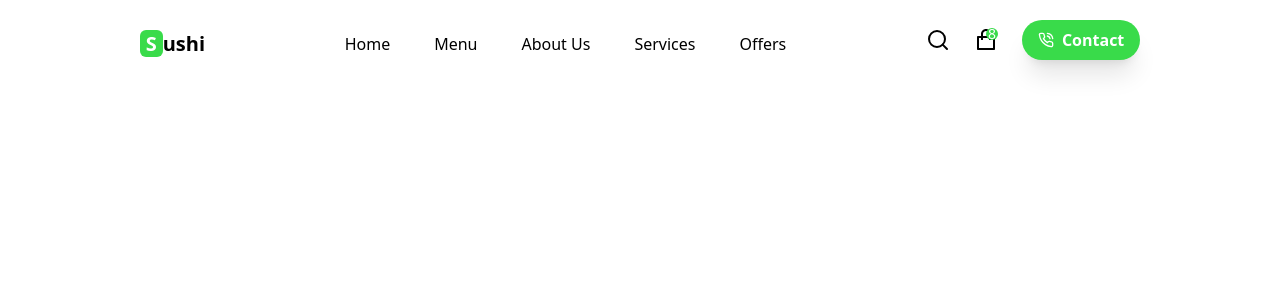
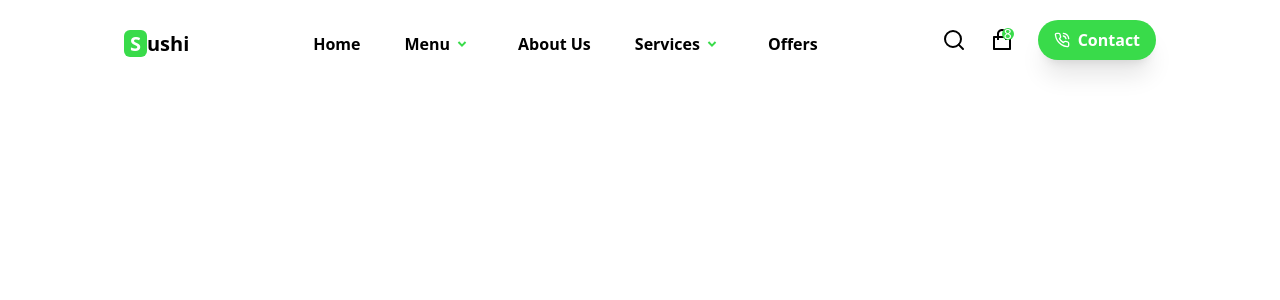
Before and after one commit to Moyo-Made/SUSHI, a React (Vite) app: page / in a window 1280 px wide. Shown: the top 300 px of the page. Built offline with nearby package versions, Linux system fonts and the light colour scheme.

Commit message:
Navigation bar

```diff
--- a/src/Components/Navbar.jsx
+++ b/src/Components/Navbar.jsx
@@ -3,9 +3,15 @@ import React, { useState } from "react";
 import { FiSearch } from "react-icons/fi";
 import { RiShoppingBagLine } from "react-icons/ri";
 import { LuPhoneCall } from "react-icons/lu";
+import { RiArrowDropDownLine } from "react-icons/ri";
 
 function Navbar() {
 	const [open, setOpen] = useState(false);
+	const [activeLink, setActiveLink] = useState(null);
+
+	const handleClick = (index) => {
+		setActiveLink(index);
+	};
 	return (
 		<div className="flex items-center justify-evenly p-4">
 			{/* Logo */}
@@ -17,20 +23,51 @@ function Navbar() {
 			</h1>
 
 			{/* Navigation Links */}
-			<div className=" flex space-x-3">
-				<a href="" className="p-4">
+			<div className="flex items-center space-x-3 font-bold">
+				<a
+					href=""
+					className={`p-4 ${
+						activeLink === 0 ? "text-[#39DB4A]" : "text-black"
+					}`}
+					onClick={() => handleClick(0)}
+				>
 					Home
 				</a>
-				<a href="" className="p-4">
-					Menu
+				<a
+					href=""
+					className={`p-4 flex items-center ${
+						activeLink === 1 ? "text-[#39DB4A]" : "text-black"
+					}`}
+					onClick={() => handleClick(1)}
+				>
+					Menu <RiArrowDropDownLine className=" text-[#39DB4A] text-2xl" />
 				</a>
-				<a href="" className="p-4">
+
+				<a
+					href=""
+					className={`p-4 ${
+						activeLink === 2 ? "text-[#39DB4A]" : "text-black"
+					}`}
+					onClick={() => handleClick(2)}
+				>
 					About Us
 				</a>
-				<a href="" className="p-4">
-					Services
+				<a
+					href=""
+					className={`p-4 flex items-center ${
+						activeLink === 3 ? "text-[#39DB4A]" : "text-black"
+					}`}
+					onClick={() => handleClick(3)}
+				>
+					Services <RiArrowDropDownLine className=" text-[#39DB4A] text-2xl" />
 				</a>
-				<a href="" className="p-4">
+				<a
+					href=""
+					className={`p-4 ${
+						activeLink === 4 ? "text-[#39DB4A]" : "text-black"
+					}`}
+					onClick={() => handleClick(4)}
+				>
 					Offers
 				</a>
 			</div>
```
